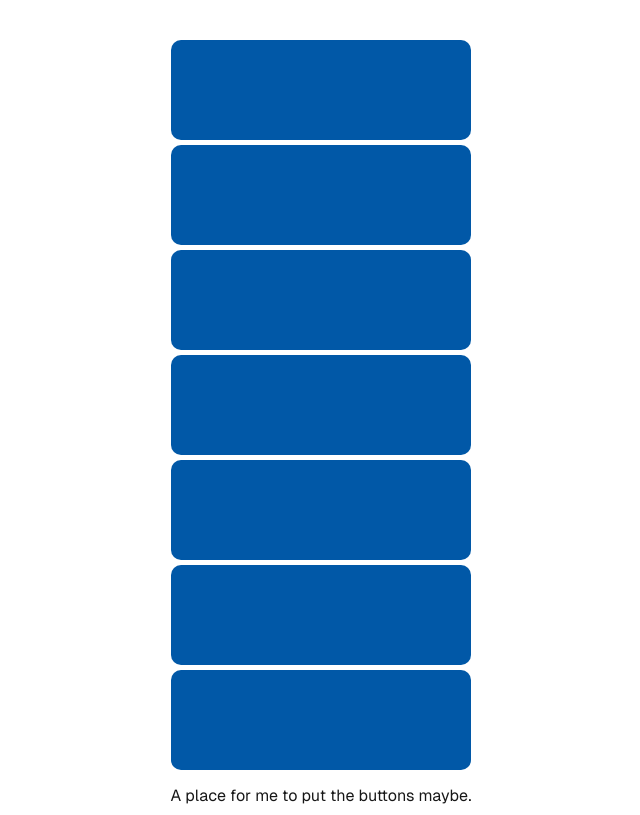
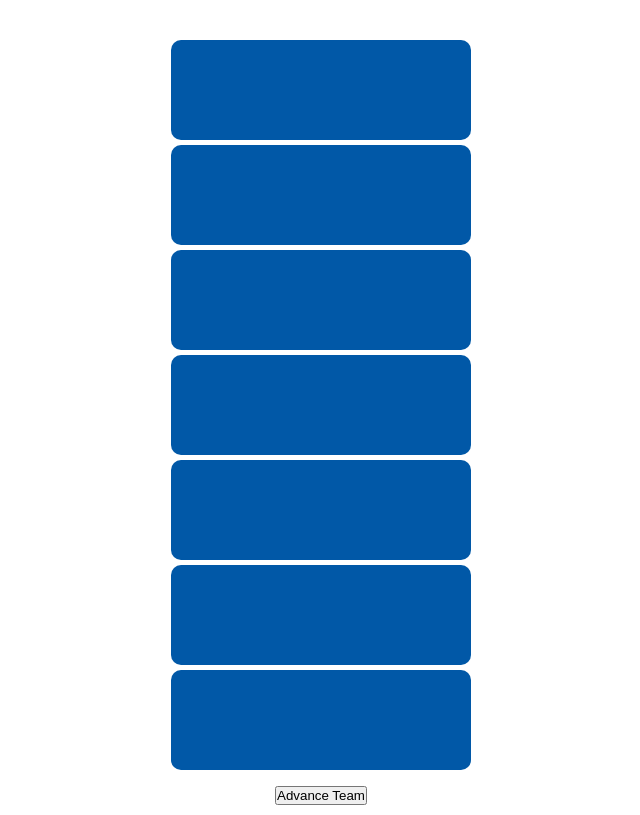
Before and after one commit to mercymorned/the-chase, a Next.js app: page / in a window 1280 px wide. Shown: the whole page, without its empty margins (319-959 px from the left). Built offline with nearby package versions, Linux system fonts and the light colour scheme.

Commit message:
feat: create and import AdvancePlayerButton component

```diff
--- /dev/null
+++ b/src/app/advance-player-button.js
@@ -0,0 +1,9 @@
+'use client';
+
+export default function AdvancePlayerButton() {
+    function handleClick() {
+        //do something
+    }
+
+    return <button onClick={handleClick}>Advance Team</button>;
+}
--- a/src/app/page.js
+++ b/src/app/page.js
@@ -1,6 +1,7 @@
 'use client';
 
 import styles from "./page.module.css";
+import AdvancePlayerButton from './advance-player-button.js';
 import { useState } from "react";
 import { useId } from "react";
 
@@ -13,6 +14,9 @@ function InputSquare() {
   return <div className={styles.square}><input className={styles.squareinput}></input></div>
 }
 
+function playerAdvance() {
+
+}
 
 export default function HomePage() {
   return (
@@ -31,7 +35,7 @@ export default function HomePage() {
 
       </main>
       <footer className={styles.footer}>
-      <p>A place for me to put the buttons maybe.</p>
+      <AdvancePlayerButton />
       </footer>
     </div>
   );
```
